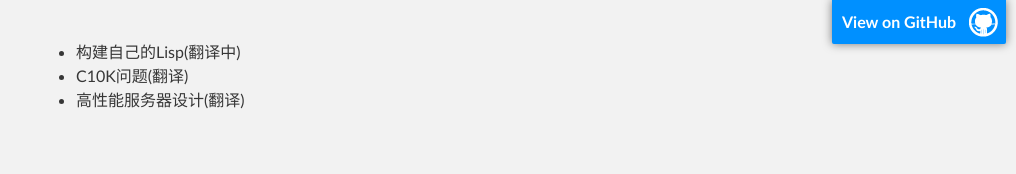
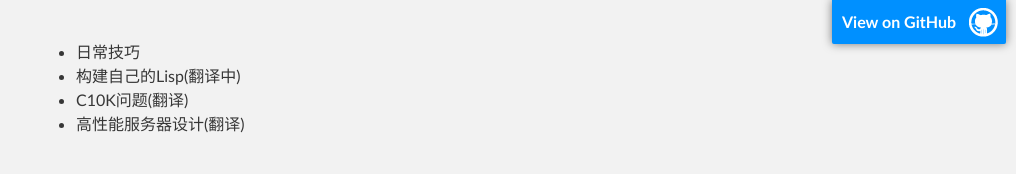
Before and after one commit to visualkernel/visualkernel.github.io, a plain HTML site: page index.html in a window 1280 px wide. Shown: the whole page, without its empty margins (264-1280 px from the left). Drawn offline with Linux system fonts and the light colour scheme.

Commit message:
add tips.html

```diff
--- a/index.html
+++ b/index.html
@@ -29,6 +29,7 @@
       <a id="forkme_banner" href="https://github.com/visualkernel">View on GitHub</a>
       <section id="main_content" class="inner">
     <ul>
+      <li><a href="article/tips.html" target="_blank">日常技巧</li>
         <li ><a href="article/BuildYourOwnLisp.html" target="_blank">构建自己的Lisp(翻译中)</a></li>
 		<li ><a href="article/C10K.html" target="_blank">C10K问题(翻译)</a></li>
 		<li ><a href="article/high_performance_server_design.html" target="_blank">高性能服务器设计(翻译)</a></li>
```
